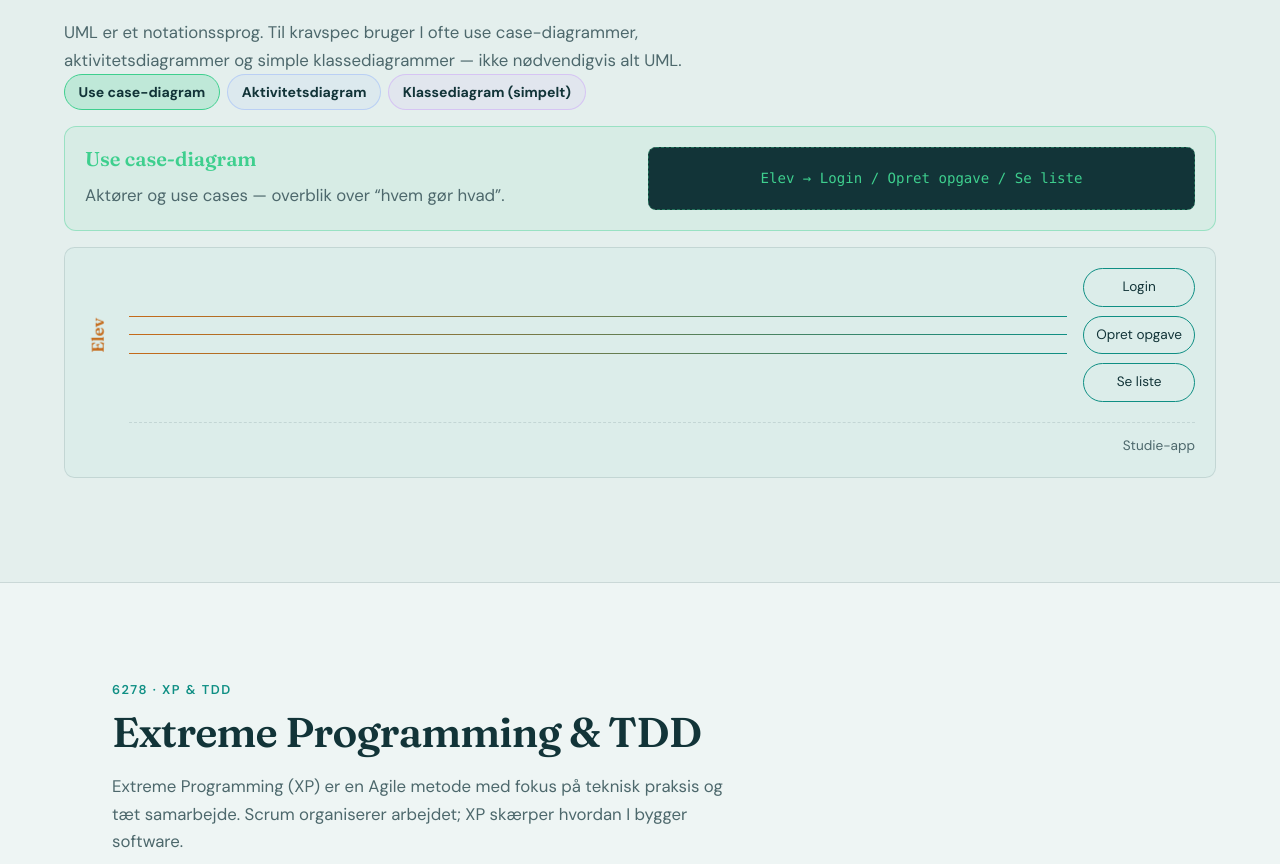
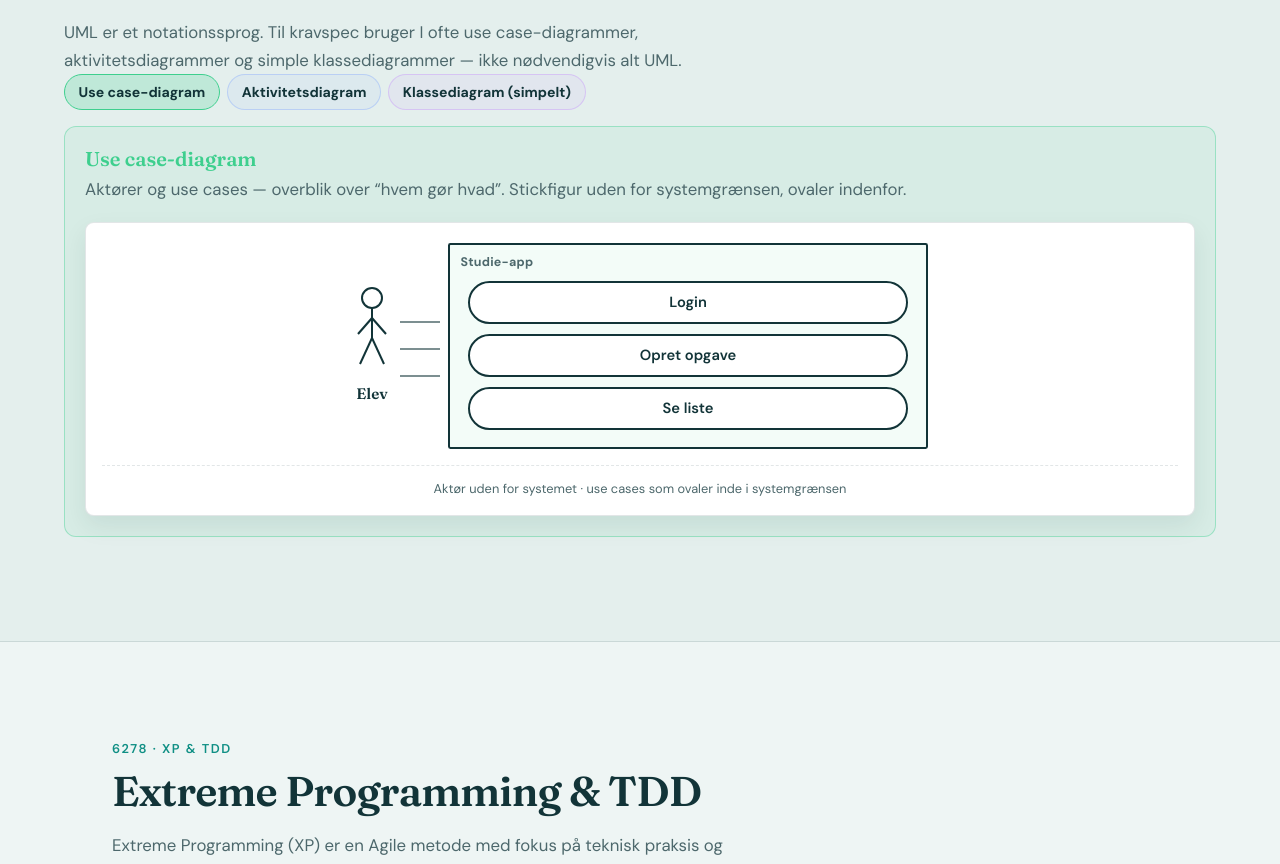
Before and after one commit to Mercantech/SCRUM, a React (Vite) app in the folder web/: page / in a window 1280 px wide. Shown: the part 10332-11196 px from the top of the page. Built offline with nearby package versions, Linux system fonts and the light colour scheme.

Commit message:
Gør UML-sektionen til rigtige use case-, aktivitets- og klassediagrammer.

```diff
--- a/web/src/components/Requirements.tsx
+++ b/web/src/components/Requirements.tsx
@@ -1,6 +1,7 @@
 import { useState } from "react"
 import { requirements } from "../content/scrum"
 import { Reveal } from "./Reveal"
+import { UmlDiagrams } from "./UmlDiagrams"
 
 export function Requirements() {
   const [method, setMethod] = useState(0)
@@ -253,30 +254,13 @@ export function Requirements() {
             className="krav-uml-panel"
             style={{ ["--k" as string]: currentUml.color }}
           >
-            <div>
+            <header className="krav-uml-panel__intro">
               <h4>{currentUml.name}</h4>
               <p>{currentUml.body}</p>
-            </div>
-            <div className="krav-uml-sample" aria-hidden="true">
-              <p>{currentUml.sample}</p>
-            </div>
+            </header>
+            <UmlDiagrams type={umlType} />
           </article>
         </Reveal>
-
-        <div className="uml-visual" aria-hidden="true">
-          <div className="uml-actor">Elev</div>
-          <div className="uml-lines">
-            <span />
-            <span />
-            <span />
-          </div>
-          <div className="uml-cases">
-            <span>Login</span>
-            <span>Opret opgave</span>
-            <span>Se liste</span>
-          </div>
-          <div className="uml-system">Studie-app</div>
-        </div>
       </div>
     </section>
   )
--- /dev/null
+++ b/web/src/components/UmlDiagrams.tsx
@@ -0,0 +1,125 @@
+type Props = {
+  type: number
+}
+
+export function UmlDiagrams({ type }: Props) {
+  if (type === 1) return <ActivityDiagram />
+  if (type === 2) return <ClassDiagram />
+  return <UseCaseDiagram />
+}
+
+function UseCaseDiagram() {
+  return (
+    <figure className="uml-fig" aria-label="Use case-diagram: Elev og Studie-app">
+      <div className="uml-uc">
+        <div className="uml-uc__actor">
+          <svg
+            className="uml-stick"
+            viewBox="0 0 40 90"
+            width="40"
+            height="90"
+            aria-hidden="true"
+          >
+            <circle cx="20" cy="12" r="10" fill="none" stroke="currentColor" strokeWidth="2" />
+            <line x1="20" y1="22" x2="20" y2="52" stroke="currentColor" strokeWidth="2" />
+            <line x1="20" y1="32" x2="6" y2="48" stroke="currentColor" strokeWidth="2" />
+            <line x1="20" y1="32" x2="34" y2="48" stroke="currentColor" strokeWidth="2" />
+            <line x1="20" y1="52" x2="8" y2="78" stroke="currentColor" strokeWidth="2" />
+            <line x1="20" y1="52" x2="32" y2="78" stroke="currentColor" strokeWidth="2" />
+          </svg>
+          <span>Elev</span>
+        </div>
+
+        <div className="uml-uc__links" aria-hidden="true">
+          <span />
+          <span />
+          <span />
+        </div>
+
+        <div className="uml-uc__system">
+          <span className="uml-uc__system-name">Studie-app</span>
+          <ul className="uml-uc__cases">
+            <li>Login</li>
+            <li>Opret opgave</li>
+            <li>Se liste</li>
+          </ul>
+        </div>
+      </div>
+      <figcaption>
+        Aktør uden for systemet · use cases som ovaler inde i systemgrænsen
+      </figcaption>
+    </figure>
+  )
+}
+
+function ActivityDiagram() {
+  return (
+    <figure className="uml-fig" aria-label="Aktivitetsdiagram for opret opgave">
+      <div className="uml-act">
+        <div className="uml-act__node uml-act__node--start" title="Start" />
+        <span className="uml-act__edge" aria-hidden="true" />
+        <div className="uml-act__action">Udfyld formular</div>
+        <span className="uml-act__edge" aria-hidden="true" />
+        <div className="uml-act__decision" title="Beslutning">
+          <span>Tom?</span>
+        </div>
+        <div className="uml-act__fork">
+          <div className="uml-act__branch">
+            <span className="uml-act__guard">[ja]</span>
+            <div className="uml-act__action uml-act__action--warn">Vis fejl</div>
+          </div>
+          <div className="uml-act__branch">
+            <span className="uml-act__guard">[nej]</span>
+            <div className="uml-act__action">Gem opgave</div>
+          </div>
+        </div>
+        <span className="uml-act__edge uml-act__edge--merge" aria-hidden="true" />
+        <div className="uml-act__node uml-act__node--end" title="Slut" />
+      </div>
+      <figcaption>
+        Start/slut-noder · aktiviteter som afrundede bokse · diamant til beslutning
+      </figcaption>
+    </figure>
+  )
+}
+
+function ClassDiagram() {
+  return (
+    <figure className="uml-fig" aria-label="Simpelt klassediagram User og Task">
+      <div className="uml-cls">
+        <div className="uml-cls__box">
+          <div className="uml-cls__name">User</div>
+          <ul className="uml-cls__attrs">
+            <li>+ id: string</li>
+            <li>+ name: string</li>
+            <li>+ email: string</li>
+          </ul>
+          <ul className="uml-cls__ops">
+            <li>+ login()</li>
+          </ul>
+        </div>
+
+        <div className="uml-cls__assoc" aria-hidden="true">
+          <span>1</span>
+          <div className="uml-cls__line" />
+          <span>*</span>
+        </div>
+
+        <div className="uml-cls__box">
+          <div className="uml-cls__name">Task</div>
+          <ul className="uml-cls__attrs">
+            <li>+ title: string</li>
+            <li>+ deadline: date</li>
+            <li>+ done: bool</li>
+          </ul>
+          <ul className="uml-cls__ops">
+            <li>+ markDone()</li>
+          </ul>
+        </div>
+      </div>
+      <figcaption>
+        Klassebokse med navn, attributter og operationer · association 1—*
+      </figcaption>
+    </figure>
+  )
+}
--- a/web/src/content/scrum.ts
+++ b/web/src/content/scrum.ts
@@ -799,20 +799,17 @@ export const requirements = {
       {
         name: "Use case-diagram",
         color: "#3ecf8e",
-        body: "Aktører og use cases — overblik over “hvem gør hvad”.",
-        sample: "Elev → Login / Opret opgave / Se liste",
+        body: "Aktører og use cases — overblik over “hvem gør hvad”. Stickfigur uden for systemgrænsen, ovaler indenfor.",
       },
       {
         name: "Aktivitetsdiagram",
         color: "#7aa2ff",
-        body: "Flow og beslutninger i en proces.",
-        sample: "Start → Udfyld → Tom? → Fejl / Gem → Slut",
+        body: "Flow og beslutninger i en proces. Fyldt cirkel = start, ring = slut, diamant = valg.",
       },
       {
         name: "Klassediagram (simpelt)",
         color: "#c084fc",
-        body: "Begreber i domænet: Opgaver, Bruger, Liste.",
-        sample: "User 1—* Task { title, deadline, done }",
+        body: "Begreber i domænet med attributter og associationer — her User 1—* Task.",
       },
     ],
   },
--- a/web/src/index.css
+++ b/web/src/index.css
@@ -2738,95 +2738,283 @@ ol {
 
 .krav-uml-panel {
   display: grid;
-  grid-template-columns: 1fr 1fr;
-  gap: 1rem;
+  gap: 1.15rem;
   padding: 1.25rem;
   border-radius: 0.75rem;
   border: 1px solid color-mix(in srgb, var(--k) 40%, transparent);
   background: color-mix(in srgb, var(--k) 8%, var(--bg-tint));
-  margin-bottom: 1rem;
-}
-
-.krav-uml-panel h4 {
+  margin-bottom: 0.5rem;
+}
+
+.krav-uml-panel__intro h4 {
   color: var(--k);
   font-size: 1.25rem;
-}
-
-.krav-uml-panel p {
+  margin: 0 0 0.35rem;
+}
+
+.krav-uml-panel__intro p {
   color: var(--ink-muted);
   margin: 0;
 }
 
-.krav-uml-sample {
-  display: grid;
-  place-items: center;
-  padding: 1rem;
-  border-radius: 0.5rem;
-  background: var(--code-bg);
-  border: 1px dashed color-mix(in srgb, var(--k) 40%, transparent);
-}
-
-.krav-uml-sample p {
+/* UML figures */
+.uml-fig {
   margin: 0;
-  font-family: ui-monospace, "Cascadia Code", Consolas, monospace;
-  font-size: 0.88rem;
-  color: var(--k);
-  text-align: center;
-}
-
-.uml-visual {
-  display: grid;
-  grid-template-columns: auto 1fr auto;
-  gap: 0.75rem 1rem;
-  align-items: center;
-  margin: 0.5rem 0 0.5rem;
-  padding: 1.25rem;
+  padding: 1.25rem 1rem 1rem;
+  border-radius: 0.55rem;
   border: 1px solid var(--line);
-  border-radius: 0.65rem;
-  background: rgba(46, 196, 182, 0.04);
-}
-
-.uml-actor {
-  font-family: var(--font-display);
-  font-weight: 600;
-  writing-mode: vertical-rl;
-  transform: rotate(180deg);
-  color: var(--jump);
-}
-
-.uml-lines {
-  display: flex;
-  flex-direction: column;
-  gap: 1.1rem;
-  justify-content: center;
-}
-
-.uml-lines span {
-  height: 1px;
-  background: linear-gradient(90deg, var(--jump), var(--accent));
-}
-
-.uml-cases {
-  display: grid;
-  gap: 0.55rem;
-}
-
-.uml-cases span {
-  padding: 0.45rem 0.75rem;
-  border: 1px solid var(--accent);
-  border-radius: 999px;
-  font-size: 0.85rem;
-  text-align: center;
-}
-
-.uml-system {
-  grid-column: 2 / 4;
-  margin-top: 0.5rem;
+  background: var(--surface-strong);
+  box-shadow: var(--shadow-soft);
+}
+
+.uml-fig figcaption {
+  margin-top: 1rem;
   padding-top: 0.75rem;
   border-top: 1px dashed var(--line);
-  font-size: 0.85rem;
-  color: var(--ink-muted);
-  text-align: right;
+  font-size: 0.8rem;
+  color: var(--ink-muted);
+  text-align: center;
+}
+
+/* Use case */
+.uml-uc {
+  display: grid;
+  grid-template-columns: auto minmax(1.5rem, 2.5rem) minmax(12rem, 1fr);
+  gap: 0.35rem 0.5rem;
+  align-items: center;
+  max-width: 36rem;
+  margin: 0 auto;
+}
+
+.uml-uc__actor {
+  display: flex;
+  flex-direction: column;
+  align-items: center;
+  gap: 0.35rem;
+  color: var(--ink);
+}
+
+.uml-uc__actor span {
+  font-family: var(--font-display);
+  font-size: 0.95rem;
+  font-weight: 600;
+}
+
+.uml-stick {
+  color: var(--ink);
+}
+
+.uml-uc__links {
+  display: flex;
+  flex-direction: column;
+  justify-content: center;
+  gap: 1.55rem;
+  padding-top: 0.35rem;
+}
+
+.uml-uc__links span {
+  display: block;
+  height: 2px;
+  background: var(--ink);
+  opacity: 0.55;
+}
+
+.uml-uc__system {
+  position: relative;
+  min-height: 12rem;
+  padding: 1.75rem 1.1rem 1.1rem;
+  border: 2px solid var(--ink);
+  border-radius: 0.15rem;
+  background: color-mix(in srgb, var(--k) 6%, transparent);
+}
+
+.uml-uc__system-name {
+  position: absolute;
+  top: 0.45rem;
+  left: 0.65rem;
+  font-size: 0.78rem;
+  font-weight: 700;
+  letter-spacing: 0.02em;
+  color: var(--ink-muted);
+}
+
+.uml-uc__cases {
+  list-style: none;
+  display: grid;
+  gap: 0.65rem;
+  margin: 0.5rem 0 0;
+  padding: 0;
+}
+
+.uml-uc__cases li {
+  display: grid;
+  place-items: center;
+  min-height: 2.4rem;
+  padding: 0.45rem 1.1rem;
+  border: 2px solid var(--ink);
+  border-radius: 999px;
+  background: var(--bg-elevated);
+  font-size: 0.92rem;
+  font-weight: 600;
+  text-align: center;
+  color: var(--ink);
+}
+
+/* Activity */
+.uml-act {
+  display: flex;
+  flex-direction: column;
+  align-items: center;
+  gap: 0;
+  max-width: 28rem;
+  margin: 0 auto;
+}
+
+.uml-act__node {
+  width: 1rem;
+  height: 1rem;
+  border-radius: 50%;
+  background: var(--ink);
+}
+
+.uml-act__node--end {
+  width: 1.15rem;
+  height: 1.15rem;
+  background: transparent;
+  border: 3px solid var(--ink);
+  box-shadow: inset 0 0 0 3px var(--bg-elevated), inset 0 0 0 6px var(--ink);
+}
+
+.uml-act__edge {
+  width: 2px;
+  height: 1rem;
+  background: var(--ink);
+  opacity: 0.55;
+}
+
+.uml-act__edge--merge {
+  height: 1.25rem;
+}
+
+.uml-act__action {
+  min-width: 10rem;
+  padding: 0.55rem 1rem;
+  border: 2px solid var(--ink);
+  border-radius: 1.1rem;
+  background: var(--bg-elevated);
+  font-size: 0.9rem;
+  font-weight: 600;
+  text-align: center;
+  color: var(--ink);
+}
+
+.uml-act__action--warn {
+  border-color: var(--danger);
+  color: var(--danger);
+}
+
+.uml-act__decision {
+  position: relative;
+  width: 4.6rem;
+  height: 4.6rem;
+  margin: 0.15rem 0;
+  display: grid;
+  place-items: center;
+}
+
+.uml-act__decision::before {
+  content: "";
+  position: absolute;
+  inset: 0.35rem;
+  border: 2px solid var(--ink);
+  background: var(--bg-elevated);
+  transform: rotate(45deg);
+}
+
+.uml-act__decision span {
+  position: relative;
+  z-index: 1;
+  font-size: 0.78rem;
+  font-weight: 700;
+}
+
+.uml-act__fork {
+  display: grid;
+  grid-template-columns: 1fr 1fr;
+  gap: 0.85rem 1.25rem;
+  width: 100%;
+  margin-top: 0.35rem;
+  padding-top: 0.85rem;
+  border-top: 2px solid color-mix(in srgb, var(--ink) 35%, transparent);
+}
+
+.uml-act__branch {
+  display: flex;
+  flex-direction: column;
+  align-items: center;
+  gap: 0.45rem;
+}
+
+.uml-act__guard {
+  font-size: 0.75rem;
+  font-family: ui-monospace, "Cascadia Code", Consolas, monospace;
+  color: var(--ink-muted);
+}
+
+/* Class */
+.uml-cls {
+  display: flex;
+  flex-wrap: wrap;
+  align-items: center;
+  justify-content: center;
+  gap: 0.5rem 0.75rem;
+}
+
+.uml-cls__box {
+  min-width: 11rem;
+  border: 2px solid var(--ink);
+  background: var(--bg-elevated);
+  color: var(--ink);
+}
+
+.uml-cls__name {
+  padding: 0.45rem 0.75rem;
+  font-family: var(--font-display);
+  font-weight: 700;
+  text-align: center;
+  border-bottom: 2px solid var(--ink);
+}
+
+.uml-cls__attrs,
+.uml-cls__ops {
+  list-style: none;
+  margin: 0;
+  padding: 0.45rem 0.75rem;
+  font-family: ui-monospace, "Cascadia Code", Consolas, monospace;
+  font-size: 0.78rem;
+  line-height: 1.45;
+}
+
+.uml-cls__attrs {
+  border-bottom: 1px solid var(--ink);
+}
+
+.uml-cls__assoc {
+  display: flex;
+  align-items: center;
+  gap: 0.35rem;
+  min-width: 4.5rem;
+  color: var(--ink-muted);
+  font-size: 0.8rem;
+  font-weight: 700;
+}
+
+.uml-cls__line {
+  flex: 1;
+  height: 2px;
+  background: var(--ink);
+  opacity: 0.65;
+  min-width: 2.5rem;
 }
 
 /* XP / TDD lab */
@@ -3510,18 +3698,33 @@ ol {
     align-items: flex-start;
   }
 
-  .uml-visual {
+  .uml-uc {
     grid-template-columns: 1fr;
+    justify-items: center;
+    gap: 0.85rem;
   }
 
-  .uml-actor {
-    writing-mode: horizontal-tb;
-    transform: none;
+  .uml-uc__links {
+    flex-direction: row;
+    width: min(100%, 12rem);
+    gap: 0;
+    padding: 0;
   }
 
-  .uml-system {
-    grid-column: 1;
-    text-align: left;
+  .uml-uc__links span {
+    flex: 1;
+    height: 2px;
+  }
+
+  .uml-uc__system {
+    width: 100%;
+  }
+
+  .uml-cls__assoc {
+    width: 100%;
+    justify-content: center;
+    transform: rotate(90deg);
+    min-height: 3rem;
   }
 }
 
```
